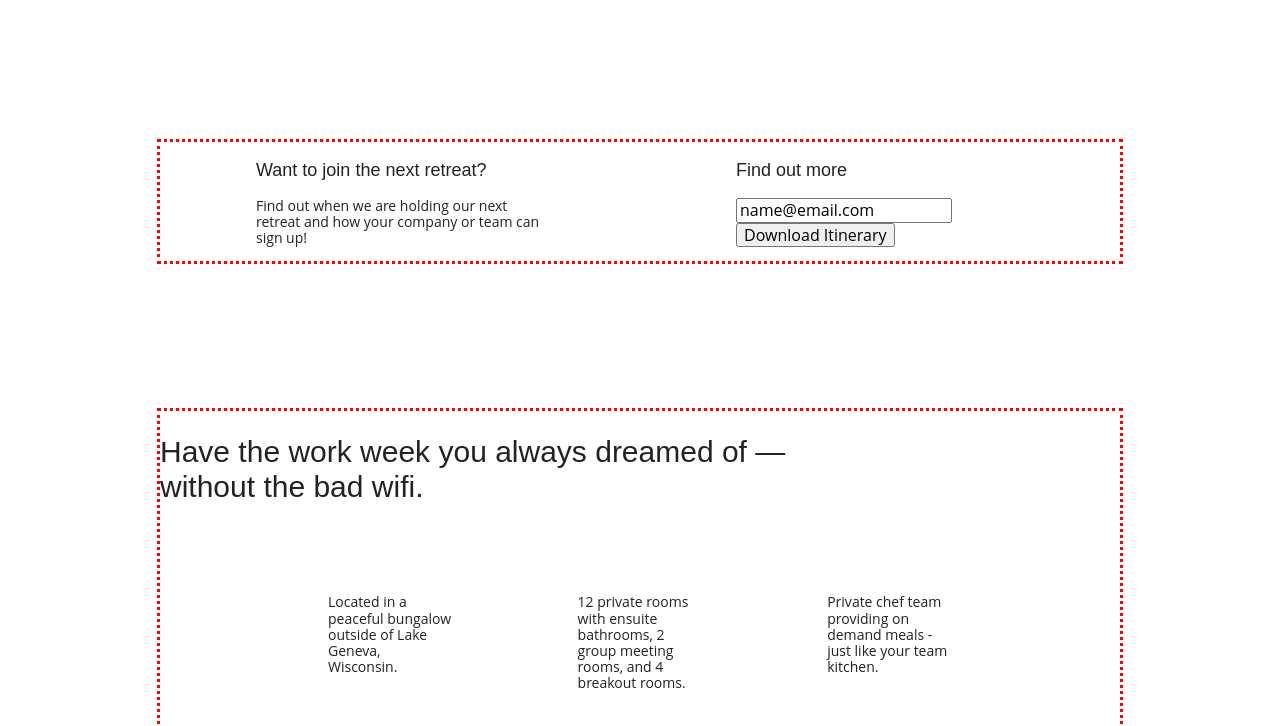
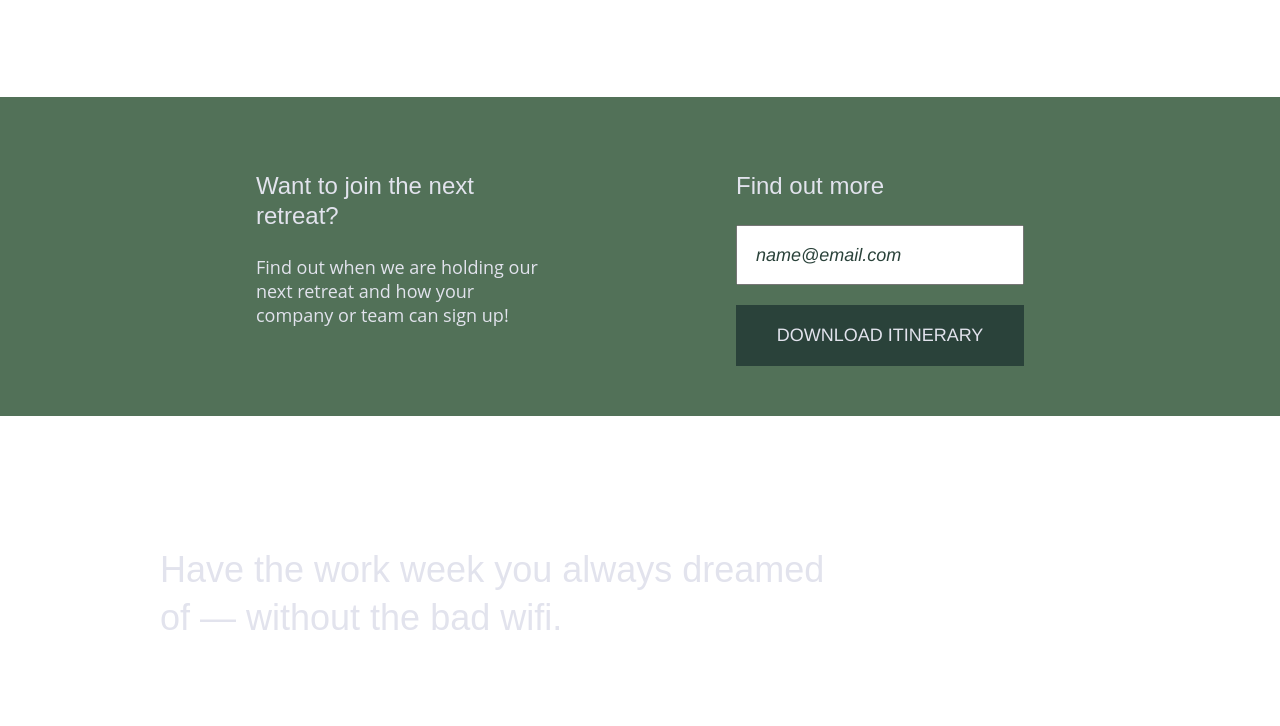
Before and after one commit to Raider-WilliamsEarl/unplugged, a website built with Parcel: page index.html in a window 1280 px wide. Shown: the part 317-1043 px from the top of the page. Built offline with nearby package versions, Linux system fonts and the light colour scheme.

Commit message:
added addtional text styles for tablet and desktop

```diff
--- a/css/main.css
+++ b/css/main.css
@@ -97,6 +97,7 @@ body {
   font-family: 'Open Sans', sans-serif;
   font-size: 1em;
   text-align: left;
+  color: #e2e3ed;
 }
 
 ul,
@@ -129,16 +130,9 @@ h4 {
   font-weight: 500;
 }
 
-.reviews .faq h2 {
-  line-height: 30px;
-}
-
-.faq-content h4 {
-  line-height: 24px;
-}
-
 p {
   font-size: .875rem;
+  line-height: 18px;
 }
 
 nav {
@@ -149,7 +143,37 @@ nav {
 img {
 }
 
-figure {
+input {
+
+}
+
+input[type=text] {
+  box-sizing: border-box;
+  width: 100%;
+  color: #2a423a;
+  font-style: italic;
+  padding: 1em;
+  font-family: 'Poppins', Helvetica, Arial, sans-serif;
+  font-weight: 500;
+  font-size: 1.125em;
+}
+
+input[type=button] {
+  width: 100%;
+  padding: 20px 0;
+  margin-top: 20px;
+  background-color: #2a423a;
+  font-family: 'Poppins', Helvetica, Arial, sans-serif;
+  font-weight: 500;
+  font-size: 1.125em;
+  color: #e2e3ed;
+  border: none;
+  text-align: center;
+  text-transform: uppercase;
+}
+
+.reviews .faq h2 {
+  line-height: 30px;
 }
 
 address {
@@ -160,8 +184,14 @@ address {
   font-size: 1.313rem;
 }
 
+figure {
+}
+
+.faq-content h4 {
+  line-height: 24px;
+}
 .content-wrapper {
-  outline: 3px dotted red;
+  /*outline: 3px dotted red;*/
   width: 90%;
   margin: 50px 0px;
 }
@@ -172,6 +202,7 @@ header {
   display: flex;
   justify-content: center;
   padding: 15px 0px;
+  background-color: #202322;
 }
 
 header .content-wrapper {
@@ -186,6 +217,7 @@ header .content-wrapper {
   width: 100%;
   height: 1px;
   margin: 10px 0px 20px 0px;
+  background-color: #3a3a3a;
 }
 
 header nav {
@@ -198,11 +230,20 @@ header nav ul {
   width: 100%;
 }
 
+aside {
+  background-color: #527158;
+}
+
+.reviews {
+  background-color: #2a423a;
+}
+
 footer {
   display: flex;
   flex-direction: column;
   align-items: center;
   text-align: center;
+  background-color: #202322;
 }
 
 footer p {
@@ -247,6 +288,10 @@ footer .copyright {
 aside {
   display: flex;
   justify-content: center;
+}
+
+aside .form {
+  margin-top: 30px;
 }
 
 /* Features */
@@ -431,6 +476,34 @@ aside {
     margin: 100px 0px;
   }
 
+  h1 {
+    font-size: 3rem;
+    line-height: 48px;
+  }
+
+  h2 {
+    font-size: 2.25rem;
+    line-height: 48px;
+  }
+
+  h3 {
+    font-size: 1.5rem;
+    line-height: 30px;
+  }
+
+  .contact h4, footer h4 {
+    font-size: 1.5rem;
+  }
+
+  footer p {
+    line-height: 18px;
+  }
+
+  .faq h4 p {
+    font-size: .875rem;
+    line-height: 15.75px;
+  }
+
   /*Header*/
 
   header {
@@ -455,6 +528,7 @@ aside {
   }
 
   /*Hero Area*/
+
 
   /*Aside*/
   aside .content-wrapper {
@@ -563,6 +637,32 @@ aside {
 
   .content-wrapper {
     max-width: 960px;
+  }
+
+  h1 {
+    font-size: 3.75rem;
+  }
+
+  h2 {
+    font-size: 2.25rem;
+  }
+
+  .faq .mission h2{
+    font-size: 3rem;
+  }
+
+  h3 h4 {
+    font-size: 1.875rem;
+  }
+
+  .faq h4 {
+    font-size: 1.125rem;
+    line-height: 18px;
+  }
+
+  p {
+    font-size: 1.125rem;
+    line-height: 24px;
   }
 
   /*Header Styles*/
```
Also changed, not shown: about/index.html (+1 -1 lines).
